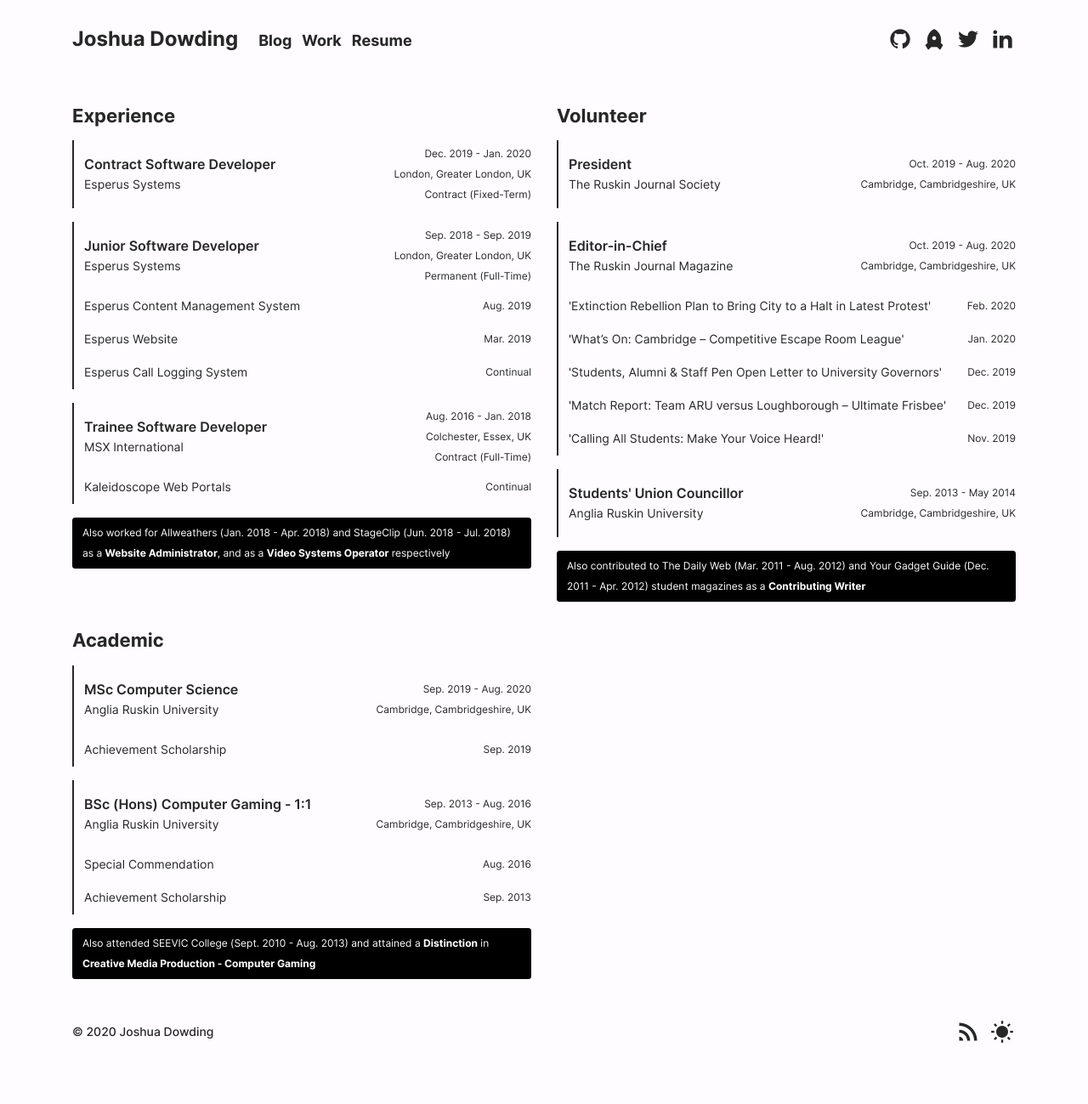
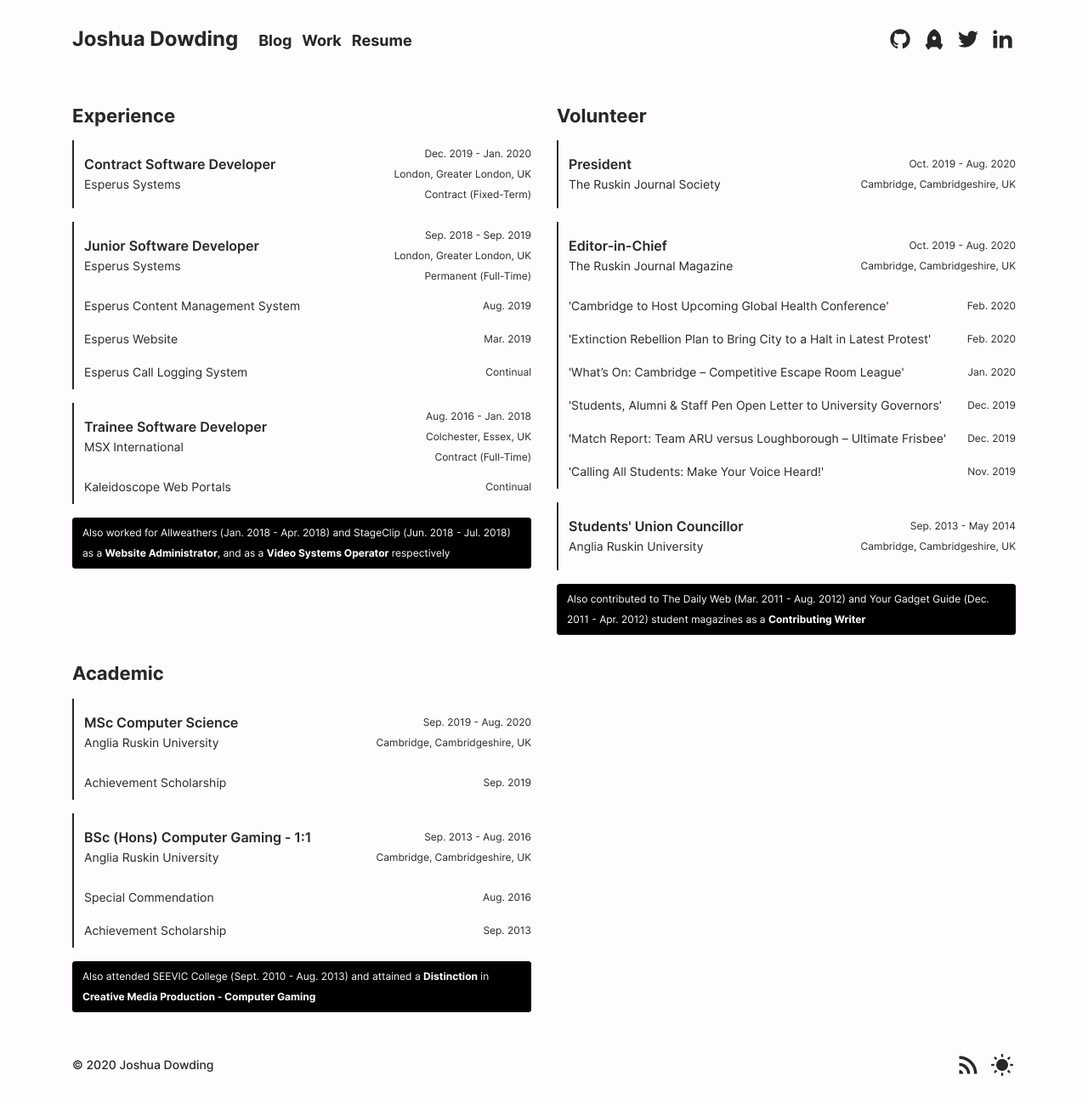
Before and after one commit to joshuadowding/jdowding.me, a Jekyll site: the page built from _pages/resume.html, in a window 1280 px wide. Shown: the whole page at 85% size. Built offline with Jekyll 4.4.1, drawn with Linux system fonts in a browser that asks for light colours; before the commit the page ends 1260 px from its top, so only the background shows below that.

Commit message:
add latest post to resume

```diff
--- a/_pages/resume.html
+++ b/_pages/resume.html
@@ -145,6 +145,18 @@ permalink: /resume/
             <div class="attribute-wrapper">
               <p class="attribute">Oct. 2019 - Aug. 2020</p>
               <p class="attribute">Cambridge, Cambridgeshire, UK</p>
+            </div>
+          </div>
+        </li>
+        <li class="list-group-item sub-item">
+          <div class="item-header">
+            <div class="header-wrapper">
+              <a class="inline-link small" href="https://ruskinjournal.com/2020/02/17/cambridge-to-host-upcoming-global-health-conference/" target="_blank">
+                'Cambridge to Host Upcoming Global Health Conference'
+              </a>
+            </div>
+            <div class="attribute-wrapper">
+              <p class="attribute">Feb. 2020</p>
             </div>
           </div>
         </li>
```
